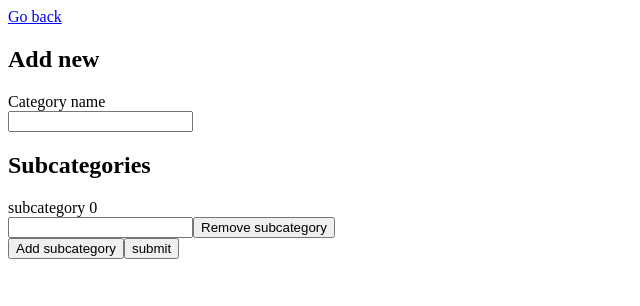
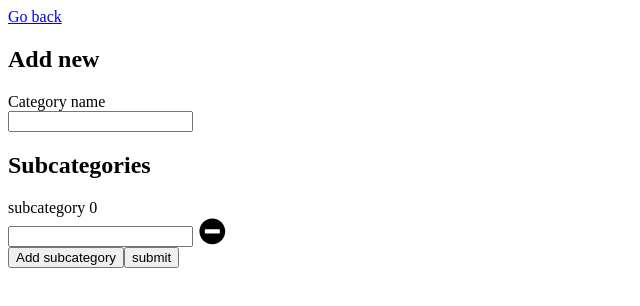
Before and after one commit to masives/expenses, a Next.js app: page /category/add in a window 1280 px wide. Shown: the top 306 px of the page, without its empty margins (0-640 px from the left). Built offline with nearby package versions, Linux system fonts and the light colour scheme.

Commit message:
add fontawesome and icon

```diff
--- /dev/null
+++ b/components/IconButton/index.scss
@@ -0,0 +1,6 @@
+.icon-button {
+  background: transparent;
+  border: none;
+  cursor: pointer;
+  color: #000;
+}
--- /dev/null
+++ b/components/IconButton/index.tsx
@@ -0,0 +1,18 @@
+import * as React from 'react';
+import { FontAwesomeIcon } from '@fortawesome/react-fontawesome';
+import { IconDefinition } from '@fortawesome/fontawesome-svg-core';
+import './index.scss';
+interface IProps {
+  icon: IconDefinition;
+  onChange: () => void;
+}
+
+const IconButton: React.FunctionComponent<IProps> = ({ icon, onChange }: IProps) => {
+  return (
+    <button className="icon-button" type="button" onClick={onChange}>
+      <FontAwesomeIcon icon={icon} size="2x" />
+    </button>
+  );
+};
+
+export default IconButton;
--- a/components/index.tsx
+++ b/components/index.tsx
@@ -1,4 +1,5 @@
 import Input from './Input';
 import Button from './Button';
+import IconButton from './IconButton';
 
-export { Input, Button };
+export { Input, Button, IconButton };
--- a/next.config.js
+++ b/next.config.js
@@ -1,2 +1,4 @@
-const withTypescript = require('@zeit/next-typescript')
-module.exports = withTypescript()
+const withTypescript = require('@zeit/next-typescript');
+const withSass = require('@zeit/next-sass');
+const withCSS = require('@zeit/next-css');
+module.exports = withTypescript(withSass(withCSS()));
--- a/package.json
+++ b/package.json
@@ -17,6 +17,11 @@
     "lint": "yarn eslint --ext ts --ext tsx ./components ./pages ./server"
   },
   "dependencies": {
+    "@fortawesome/fontawesome-svg-core": "^1.2.17",
+    "@fortawesome/free-solid-svg-icons": "^5.8.1",
+    "@fortawesome/react-fontawesome": "^0.1.4",
+    "@zeit/next-css": "^1.0.1",
+    "@zeit/next-sass": "^1.0.1",
     "@zeit/next-typescript": "^1.1.1",
     "axios": "^0.18.0",
     "bcryptjs": "^2.4.3",
@@ -26,6 +31,7 @@
     "mongoose": "^5.5.1",
     "mongoose-unique-validator": "^2.0.2",
     "next": "^8.0.4",
+    "node-sass": "^4.12.0",
     "passport": "^0.4.0",
     "passport-jwt": "^4.0.0",
     "react": "^16.8.6",
--- a/pages/_app.tsx
+++ b/pages/_app.tsx
@@ -2,6 +2,9 @@ import React from 'react';
 import App, { Container } from 'next/app';
 import Router from 'next/router';
 import axios from 'axios';
+
+// have to preload fontawesome styles to avoid flashing
+import '@fortawesome/fontawesome-svg-core/styles.css';
 
 class MyApp extends App {
   static getInitialProps = async ({ Component, ctx }) => {
--- a/pages/category/add/index.tsx
+++ b/pages/category/add/index.tsx
@@ -3,8 +3,9 @@ import axios from 'axios';
 import { NextFunctionComponent } from 'next';
 import Link from 'next/link';
 import Router from 'next/router';
+import { faMinusCircle } from '@fortawesome/free-solid-svg-icons';
 
-import { Input, Button } from '../../../components';
+import { Input, Button, IconButton } from '../../../components';
 import { INewCategory } from '../../../types/Category';
 
 const CreateCategory: NextFunctionComponent = () => {
@@ -53,7 +54,7 @@ const CreateCategory: NextFunctionComponent = () => {
                 onChange={(value) => updateSubcategory(value, index)}
                 required
               />
-              <Button onChange={() => removeSubcategory(index)} label="Remove subcategory" />
+              <IconButton onChange={() => removeSubcategory(index)} icon={faMinusCircle} />
             </div>
           ))) || <p>subcategories cannot be empty</p>}
         <Button onChange={addSubcategory} label="Add subcategory" />
```
Also changed, not shown: 1 other file (tests, documents, lock files or other folders).
